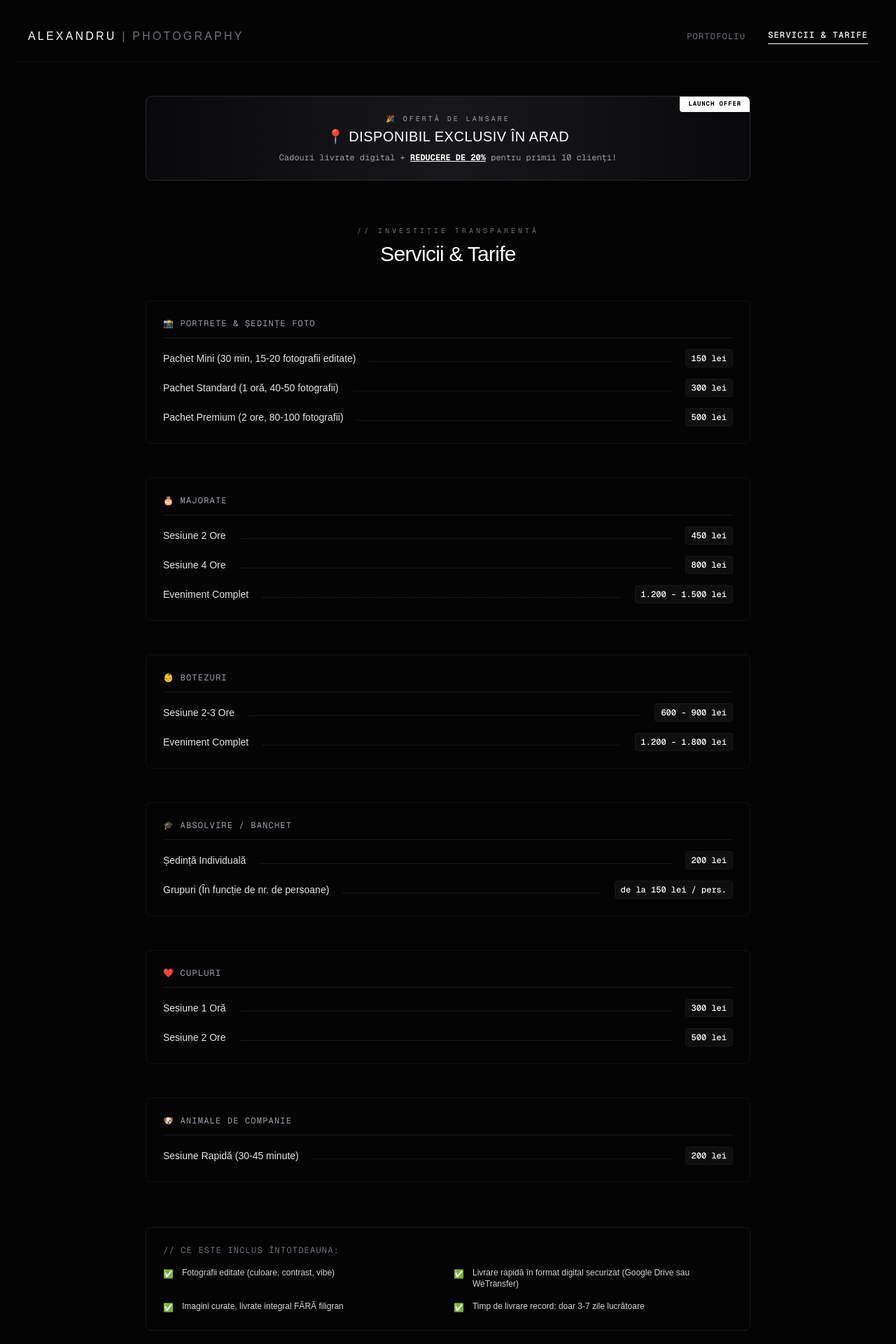
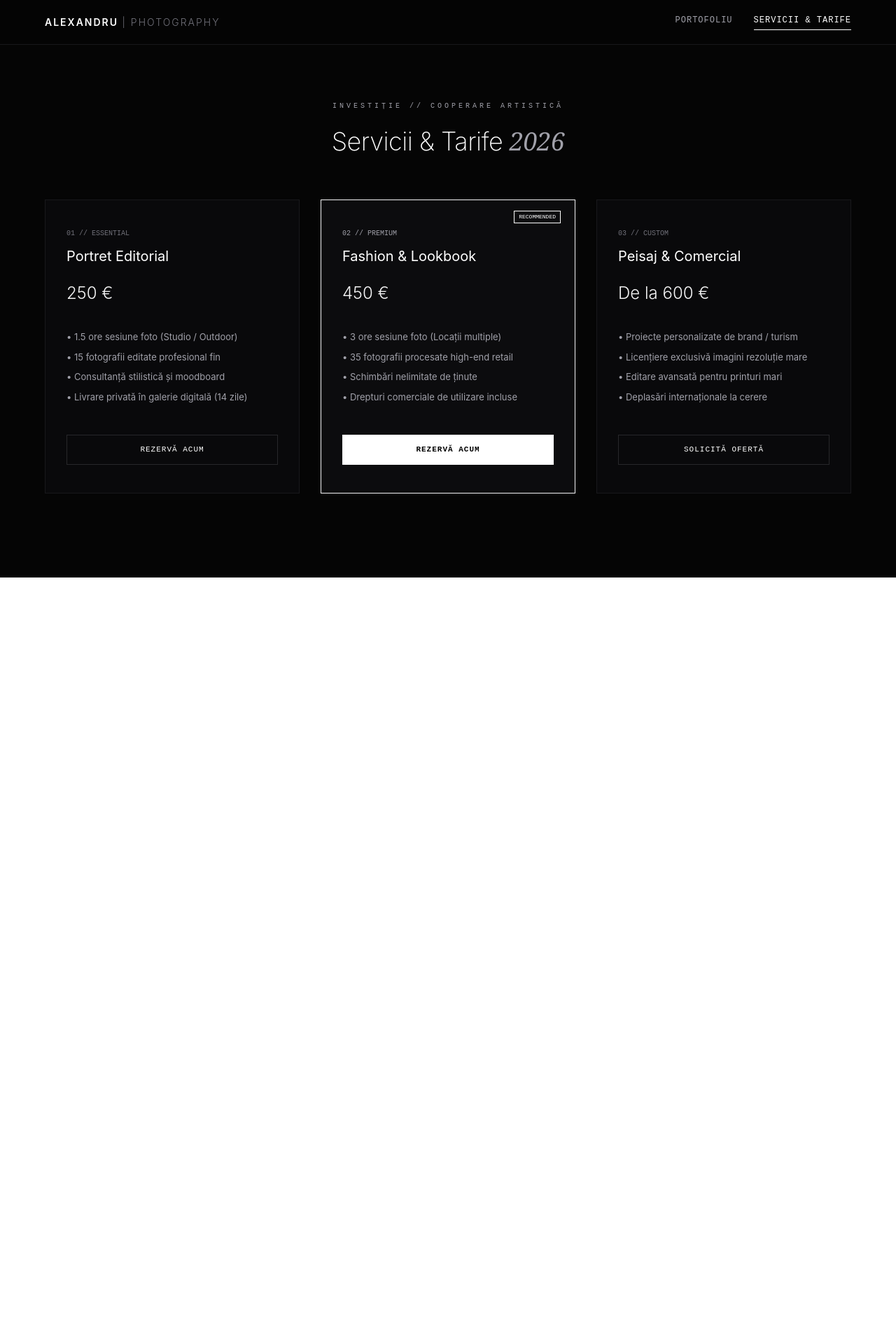
Before and after one commit to Quietbyte23/Alexandru-foto-web, a Next.js app: page /prices in a window 1280 px wide. Shown: the top 1920 px of the page at 70% size. After the commit the page ends 825 px from the top, so only its background shows below. Built offline with nearby package versions, Linux system fonts and the light colour scheme.

Commit message:
Update page.tsx

```diff
--- a/app/prices/page.tsx
+++ b/app/prices/page.tsx
@@ -1,180 +1,130 @@
 'use client';
 
-import React from 'react';
 import Link from 'next/link';
 
-function PricesPage() {
-  // Lista ta completă de servicii în LEI (Fără nunți)
-  const categories = [
-    {
-      title: '📸 Portrete & Ședințe Foto',
-      items: [
-        { name: 'Pachet Mini (30 min, 15-20 fotografii editate)', price: '150 lei' },
-        { name: 'Pachet Standard (1 oră, 40-50 fotografii)', price: '300 lei' },
-        { name: 'Pachet Premium (2 ore, 80-100 fotografii)', price: '500 lei' },
-      ]
-    },
-    {
-      title: '🎂 Majorate',
-      items: [
-        { name: 'Sesiune 2 Ore', price: '450 lei' },
-        { name: 'Sesiune 4 Ore', price: '800 lei' },
-        { name: 'Eveniment Complet', price: '1.200 - 1.500 lei' },
-      ]
-    },
-    {
-      title: '👶 Botezuri',
-      items: [
-        { name: 'Sesiune 2-3 Ore', price: '600 - 900 lei' },
-        { name: 'Eveniment Complet', price: '1.200 - 1.800 lei' },
-      ]
-    },
-    {
-      title: '🎓 Absolvire / Banchet',
-      items: [
-        { name: 'Ședință Individuală', price: '200 lei' },
-        { name: 'Grupuri (În funcție de nr. de persoane)', price: 'de la 150 lei / pers.' },
-      ]
-    },
-    {
-      title: '❤️ Cupluri',
-      items: [
-        { name: 'Sesiune 1 Oră', price: '300 lei' },
-        { name: 'Sesiune 2 Ore', price: '500 lei' },
-      ]
-    },
-    {
-      title: '🐶 Animale de Companie',
-      items: [
-        { name: 'Sesiune Rapidă (30-45 minute)', price: '200 lei' },
-      ]
-    }
-  ];
+export default function Prices() {
+  return (
+    <div style={{
+      backgroundColor: '#050505',
+      color: '#f4f4f5',
+      minHeight: '100vh',
+      fontFamily: '-apple-system, BlinkMacSystemFont, "Segoe UI", Roboto, sans-serif',
+      margin: 0,
+      padding: 0,
+      boxSizing: 'border-box'
+    }}>
 
-  // Ce este inclus în fiecare ședință
-  const inclusions = [
-    'Fotografii editate  (culoare, contrast, vibe)',
-    'Livrare rapidă în format digital securizat (Google Drive sau WeTransfer)',
-    'Imagini curate, livrate integral FĂRĂ filigran',
-    'Timp de livrare record: doar 3-7 zile lucrătoare',
-  ];
+      {/* HEADER FIXAT */}
+      <header style={{
+        position: 'sticky',
+        top: 0,
+        zIndex: 50,
+        width: '100%',
+        backgroundColor: 'rgba(5, 5, 5, 0.85)',
+        backdropFilter: 'blur(12px)',
+        borderBottom: '1px solid #18181b',
+        boxSizing: 'border-box'
+      }}>
+        <div style={{
+          maxWidth: '1200px',
+          margin: '0 auto',
+          padding: '20px 24px',
+          display: 'flex',
+          justifyContent: 'space-between',
+          alignItems: 'center'
+        }}>
+          <div>
+            <h1 style={{ fontSize: '14px', fontWeight: 600, letterSpacing: '2px', margin: 0, color: '#ffffff' }}>
+              ALEXANDRU <span style={{ color: '#71717a', fontWeight: 300 }}>| PHOTOGRAPHY</span>
+            </h1>
+          </div>
 
-  // Echipamentul tău Canon
-  const gear = [
-    { category: 'CORP CAMERĂ', items: ['Canon EOS R6 (Senzor Full-Frame avansat, culori legendare și autofocus ultra-rapid)'] },
-    { category: 'OBIECTIV TOP', items: ['Canon RF 24-105mm Pro Series (De la cadre ultra-largi de peisaj la portrete strânse la 105mm)'] },
-    { category: 'DIGITAL LABORATORY', items: ['MacBook Pro / Stație de editare', 'Adobe Lightroom & Photoshop (Colorizare și textură custom)'] },
-  ];
-
-  return (
-    <main className="min-h-screen bg-[#030303] text-zinc-100 selection:bg-zinc-400 selection:text-black p-4">
-
-      {/* Header Consistent */}
-      <header className="max-w-7xl mx-auto px-6 py-6 flex justify-between items-center border-b border-zinc-900/40">
-        <div>
-          <Link href="/" className="text-md font-medium tracking-[0.2em] uppercase text-white hover:opacity-80 transition-opacity">
-            ALEXANDRU <span className="text-zinc-500 font-light">| PHOTOGRAPHY</span>
+          <nav style={{ display: 'flex', gap: '30px', fontFamily: 'monospace', fontSize: '12px', letterSpacing: '1px' }}>
+            <Link href="/" style={{ color: '#a1a1aa', textDecoration: 'none', paddingBottom: '4px' }}>
+              PORTOFOLIU
             </Link>
+            <Link href="/prices" style={{ color: '#ffffff', textDecoration: 'none', borderBottom: '1px solid #ffffff', paddingBottom: '4px' }}>
+              SERVICII & TARIFE
+            </Link>
+          </nav>
         </div>
-        <nav className="flex items-center gap-8 font-mono text-xs tracking-widest uppercase">
-          <Link href="/" className="text-zinc-500 hover:text-zinc-200 transition-colors">Portofoliu</Link>
-          <span className="text-white border-b border-white pb-1 font-medium cursor-default">Servicii & Tarife</span>
-        </nav>
       </header>
 
-      {/* 🎉 BANNER OFERTĂ DE LANSARE */}
-      <section className="max-w-4xl mx-auto mt-12 px-4">
-        <div className="bg-gradient-to-r from-zinc-950 via-zinc-900 to-zinc-950 border border-zinc-800 rounded-lg p-6 text-center relative overflow-hidden">
-          <div className="absolute top-0 right-0 bg-white text-black font-mono text-[9px] font-bold px-3 py-1 uppercase tracking-widest rounded-bl">
-            LAUNCH OFFER
-          </div>
-          <p className="text-[10px] font-mono tracking-[0.3em] text-zinc-400 uppercase mb-1">🎉 OFERTĂ DE LANSARE</p>
-          <h3 className="text-xl font-light text-white tracking-wide">📍 DISPONIBIL EXCLUSIV ÎN ARAD</h3>
-          <p className="text-xs text-zinc-400 mt-2 font-mono">
-            Cadouri livrate digital + <span className="text-white font-bold underline">REDUCERE DE 20%</span> pentru primii 10 clienți!
+      {/* TITLU PAGINĂ */}
+      <section style={{ maxWidth: '800px', margin: '0 auto', textAlign: 'center', padding: '80px 24px 40px 24px' }}>
+        <p style={{ fontSize: '10px', fontFamily: 'monospace', letterSpacing: '4px', color: '#a1a1aa', margin: '0 0 16px 0', textTransform: 'uppercase' }}>
+          INVESTIȚIE // COOPERARE ARTISTICĂ
         </p>
-        </div>
+        <h2 style={{ fontSize: '36px', fontWeight: 200, letterSpacing: '-0.5px', margin: '0 0 16px 0', color: '#ffffff' }}>
+          Servicii & Tarife <span style={{ fontFamily: 'Georgia, serif', fontStyle: 'italic', color: '#a1a1aa' }}>2026</span>
+        </h2>
       </section>
 
-      {/* Titlu Secțiune */}
-      <section className="max-w-5xl mx-auto pt-16 pb-8 px-4 text-center">
-        <p className="text-[10px] font-mono tracking-[0.4em] text-zinc-500 uppercase mb-2">// INVESTIȚIE TRANSPARENTĂ</p>
-        <h2 className="text-3xl font-light tracking-tight text-white">Servicii & Tarife</h2>
-      </section>
+      {/* CARDS PACHETE */}
+      <main style={{ maxWidth: '1200px', margin: '0 auto', padding: '0 24px 120px 24px', boxSizing: 'border-box' }}>
+        <div style={{
+          display: 'grid',
+          gridTemplateColumns: 'repeat(auto-fit, minmax(300px, 1fr))',
+          gap: '30px'
+        }}>
 
-      {/* LISTĂ LISTĂ TARIFE - STIL CATALOG MINIMALIST */}
-      <section className="max-w-4xl mx-auto px-4 py-4 space-y-12">
-        {categories.map((cat, idx) => (
-          <div key={idx} className="border border-zinc-900/60 bg-zinc-950/30 p-6 rounded-lg transition-all duration-300 hover:border-zinc-800">
-            <h3 className="font-mono text-xs tracking-widest text-zinc-400 uppercase border-b border-zinc-900 pb-3 mb-4">
-              {cat.title}
-            </h3>
-            <div className="space-y-4">
-              {cat.items.map((item, itemIdx) => (
-                <div key={itemIdx} className="flex flex-col sm:flex-row sm:justify-between sm:items-center gap-1">
-                  <span className="text-sm font-light text-zinc-200">{item.name}</span>
-                  <div className="hidden sm:block flex-grow border-b border-dotted border-zinc-800 mx-4 mt-2"></div>
-                  <span className="font-mono text-xs text-white font-medium whitespace-nowrap bg-zinc-900/50 px-2 py-1 rounded border border-zinc-900">{item.price}</span>
+          {/* PACHET 1 */}
+          <div style={{ padding: '40px 30px', backgroundColor: '#09090b', border: '1px solid #18181b', display: 'flex', flexDirection: 'column', justifyItems: 'space-between' }}>
+            <div>
+              <p style={{ fontFamily: 'monospace', fontSize: '10px', color: '#71717a', margin: '0 0 10px 0' }}>01 // ESSENTIAL</p>
+              <h3 style={{ fontSize: '20px', fontWeight: 400, margin: '0 0 20px 0', color: '#ffffff' }}>Portret Editorial</h3>
+              <p style={{ fontSize: '24px', fontWeight: 300, color: '#f4f4f5', margin: '0 0 30px 0' }}>250 €</p>
+              <ul style={{ paddingLeft: '0', listStyle: 'none', fontSize: '13px', color: '#a1a1aa', lineHeight: '2.2', margin: '0 0 40px 0' }}>
+                <li>• 1.5 ore sesiune foto (Studio / Outdoor)</li>
+                <li>• 15 fotografii editate profesional fin</li>
+                <li>• Consultanță stilistică și moodboard</li>
+                <li>• Livrare privată în galerie digitală (14 zile)</li>
+              </ul>
             </div>
-              ))}
-            </div>
-          </div>
-        ))}
-      </section>
-
-      {/* SECȚIUNE CE ESTE INCLUS */}
-      <section className="max-w-4xl mx-auto px-4 pt-12 pb-16">
-        <div className="bg-zinc-950/20 border border-zinc-900 rounded-lg p-6">
-          <h4 className="font-mono text-xs tracking-widest text-zinc-500 uppercase mb-4">// CE ESTE INCLUS ÎNTOTDEAUNA:</h4>
-          <div className="grid grid-cols-1 md:grid-cols-2 gap-4">
-            {inclusions.map((inc, idx) => (
-              <div key={idx} className="flex items-start gap-3 text-xs text-zinc-300 font-light">
-                <span className="text-emerald-500 mt-0.5">✅</span>
-                <span>{inc}</span>
-              </div>
-            ))}
-          </div>
-        </div>
-      </section>
-
-      <div className="text-center pb-12">
-        <Link href="/contact" className="inline-block font-mono text-xs tracking-widest bg-zinc-100 text-black hover:bg-white font-semibold px-8 py-4 rounded uppercase transition-all duration-300 shadow-md">
-          REZERVĂ O ȘEDINȚĂ ACUM →
+            <Link href="/contact" style={{ display: 'block', textAlign: 'center', backgroundColor: 'transparent', border: '1px solid #27272a', padding: '12px 0', fontSize: '11px', fontFamily: 'monospace', color: '#ffffff', textDecoration: 'none', letterSpacing: '1px' }}>
+              REZERVĂ ACUM
             </Link>
           </div>
 
-      <hr className="max-w-4xl mx-auto my-12 border-zinc-900" />
-
-      {/* SECȚIUNE ECHIPAMENT REAL (THE CANON STACK) */}
-      <section className="max-w-4xl mx-auto px-4 pb-32">
-        <div className="text-center mb-12">
-          <p className="text-[10px] font-mono tracking-[0.4em] text-zinc-500 uppercase mb-2">// HARDWARE ARCHIVE</p>
-          <h3 className="text-xl font-light text-white tracking-wide">Echipamentul din dotare</h3>
-          <p className="text-xs text-zinc-500 font-mono mt-1">Sistem full-frame profesional optimizat pentru dynamic range și sharpness maxim.</p>
+          {/* PACHET 2 */}
+          <div style={{ padding: '40px 30px', backgroundColor: '#0c0c0e', border: '1px solid #f4f4f5', display: 'flex', flexDirection: 'column', justifyItems: 'space-between', position: 'relative' }}>
+            <span style={{ position: 'absolute', top: '15px', right: '20px', fontFamily: 'monospace', fontSize: '8px', color: '#ffffff', border: '1px solid #ffffff', padding: '2px 6px' }}>RECOMMENDED</span>
+            <div>
+              <p style={{ fontFamily: 'monospace', fontSize: '10px', color: '#a1a1aa', margin: '0 0 10px 0' }}>02 // PREMIUM</p>
+              <h3 style={{ fontSize: '20px', fontWeight: 400, margin: '0 0 20px 0', color: '#ffffff' }}>Fashion & Lookbook</h3>
+              <p style={{ fontSize: '24px', fontWeight: 300, color: '#f4f4f5', margin: '0 0 30px 0' }}>450 €</p>
+              <ul style={{ paddingLeft: '0', listStyle: 'none', fontSize: '13px', color: '#a1a1aa', lineHeight: '2.2', margin: '0 0 40px 0' }}>
+                <li>• 3 ore sesiune foto (Locații multiple)</li>
+                <li>• 35 fotografii procesate high-end retail</li>
+                <li>• Schimbări nelimitate de ținute</li>
+                <li>• Drepturi comerciale de utilizare incluse</li>
+              </ul>
+            </div>
+            <Link href="/contact" style={{ display: 'block', textAlign: 'center', backgroundColor: '#ffffff', border: '1px solid #ffffff', padding: '12px 0', fontSize: '11px', fontFamily: 'monospace', color: '#000000', textDecoration: 'none', fontWeight: 600, letterSpacing: '1px' }}>
+              REZERVĂ ACUM
+            </Link>
           </div>
 
-        <div className="grid grid-cols-1 md:grid-cols-3 gap-6 font-mono text-xs">
-          {gear.map((g, idx) => (
-            <div key={idx} className="border border-zinc-900/60 bg-zinc-950/20 p-5 rounded-lg">
-              <h4 className="text-zinc-500 text-[10px] tracking-widest uppercase border-b border-zinc-900 pb-2 mb-3">// {g.category}</h4>
-              <ul className="space-y-2">
-                {g.items.map((item, itemIdx) => (
-                  <li key={itemIdx} className="text-zinc-300 font-light leading-relaxed text-[11px]">
-                    ⚡ {item}
-                  </li>
-                ))}
+          {/* PACHET 3 */}
+          <div style={{ padding: '40px 30px', backgroundColor: '#09090b', border: '1px solid #18181b', display: 'flex', flexDirection: 'column', justifyItems: 'space-between' }}>
+            <div>
+              <p style={{ fontFamily: 'monospace', fontSize: '10px', color: '#71717a', margin: '0 0 10px 0' }}>03 // CUSTOM</p>
+              <h3 style={{ fontSize: '20px', fontWeight: 400, margin: '0 0 20px 0', color: '#ffffff' }}>Peisaj & Comercial</h3>
+              <p style={{ fontSize: '24px', fontWeight: 300, color: '#f4f4f5', margin: '0 0 30px 0' }}>De la 600 €</p>
+              <ul style={{ paddingLeft: '0', listStyle: 'none', fontSize: '13px', color: '#a1a1aa', lineHeight: '2.2', margin: '0 0 40px 0' }}>
+                <li>• Proiecte personalizate de brand / turism</li>
+                <li>• Licențiere exclusivă imagini rezoluție mare</li>
+                <li>• Editare avansată pentru printuri mari</li>
+                <li>• Deplasări internaționale la cerere</li>
               </ul>
             </div>
-          ))}
+            <Link href="/contact" style={{ display: 'block', textAlign: 'center', backgroundColor: 'transparent', border: '1px solid #27272a', padding: '12px 0', fontSize: '11px', fontFamily: 'monospace', color: '#ffffff', textDecoration: 'none', letterSpacing: '1px' }}>
+              SOLICITĂ OFERTĂ
+            </Link>
           </div>
-      </section>
 
-      {/* Footer */}
-      <footer className="text-center py-8 border-t border-zinc-900 text-[10px] text-zinc-600 font-mono">
-        &copy; 2026 ALEXANDRU PHOTOGRAPHY. EXCLUSIVELY SERVING ARAD.
-      </footer>
+        </div>
       </main>
+    </div>
   );
 }
-
-export default PricesPage;
```
Lines whose indentation alone changed are shown as unchanged.
